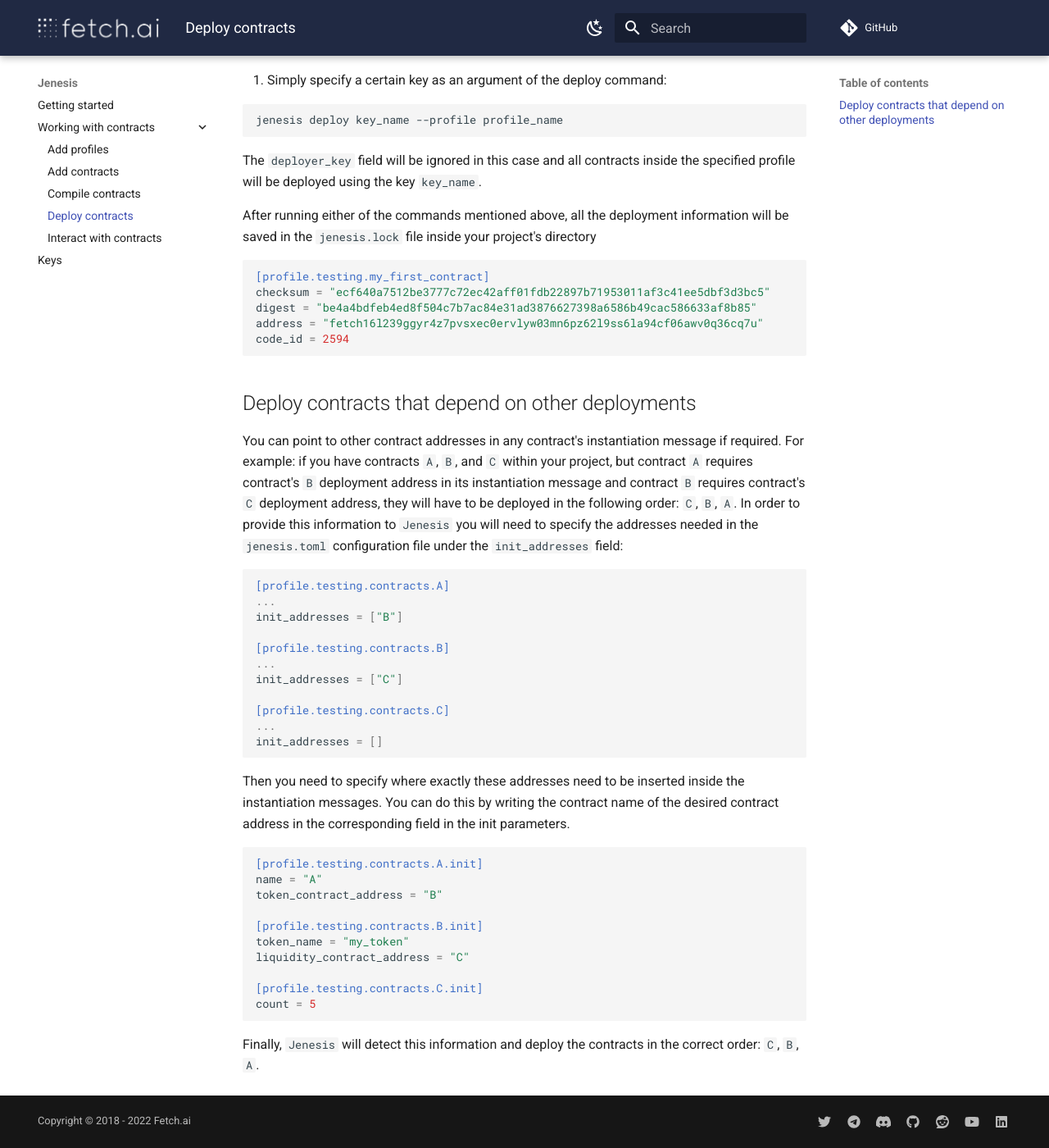
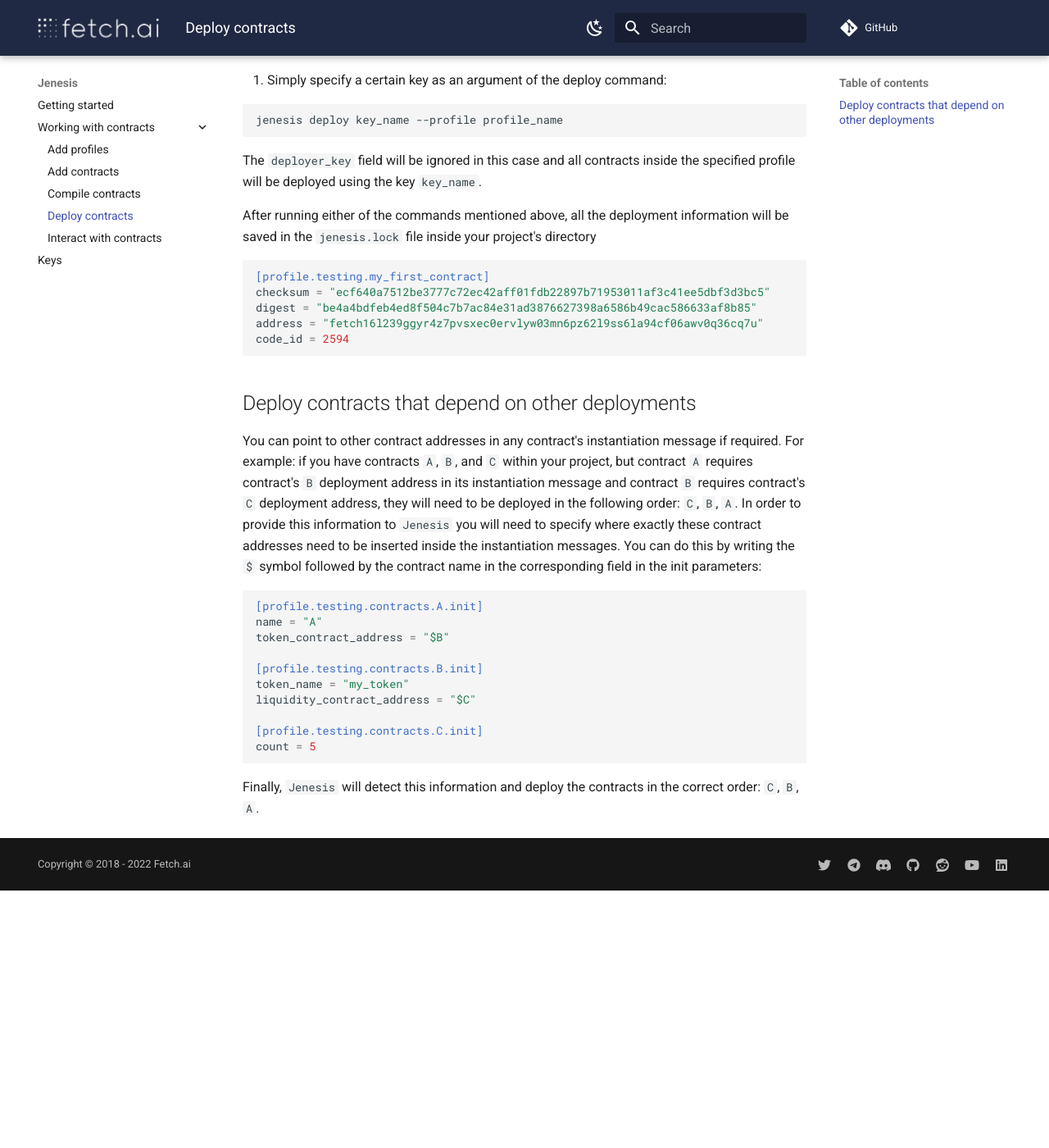
Before and after one commit to fetchai/jenesis, an MkDocs documentation site: the page built from docs/deploy-contracts.md, in a window 1280 px wide and 1400 px high, scrolled down 455 px. Shown: the whole window at 82% size. Built offline with MkDocs 1.6.1 and Material for MkDocs 9.7.7, drawn with Linux system fonts in a browser that asks for light colours; comment, search, counter and statistics services are not loaded; after the commit the page ends 1541 px from its top, so only the background shows below that.

Commit message:
feat: jenesis docs updates (#137)

````diff
--- a/docs/deploy-contracts.md
+++ b/docs/deploy-contracts.md
@@ -35,33 +35,17 @@
 ## Deploy contracts that depend on other deployments
 
 You can point to other contract addresses in any contract's instantiation message if required.
-For example: if you have contracts `A`, `B`, and `C` within your project, but contract `A` requires contract's `B` deployment address in its instantiation message and contract `B` requires contract's `C` deployment address, they will have to be deployed in the following order: `C`, `B`, `A`. In order to provide this information to `Jenesis` you will need to specify the addresses needed in the `jenesis.toml` configuration file under the `init_addresses` field:
-
-```toml
-[profile.testing.contracts.A]
-...
-init_addresses = ["B"]
-
-[profile.testing.contracts.B]
-...
-init_addresses = ["C"]
-
-[profile.testing.contracts.C]
-...
-init_addresses = []
-```
-
-Then you need to specify where exactly these addresses need to be inserted inside the instantiation messages. You can do this by writing the contract name of the desired contract address in the corresponding field in the init parameters.
+For example: if you have contracts `A`, `B`, and `C` within your project, but contract `A` requires contract's `B` deployment address in its instantiation message and contract `B` requires contract's `C` deployment address, they will need to be deployed in the following order: `C`, `B`, `A`. In order to provide this information to `Jenesis` you will need to specify where exactly these contract addresses need to be inserted inside the instantiation messages. You can do this by writing the `$` symbol followed by the contract name in the corresponding field in the init parameters:
 
 
 ```toml
 [profile.testing.contracts.A.init]
 name = "A"
-token_contract_address = "B"
+token_contract_address = "$B"
 
 [profile.testing.contracts.B.init]
 token_name = "my_token"
-liquidity_contract_address = "C"
+liquidity_contract_address = "$C"
 
 [profile.testing.contracts.C.init]
 count = 5
````
Also changed, not shown: docs/index.md (+4 -0 lines).
